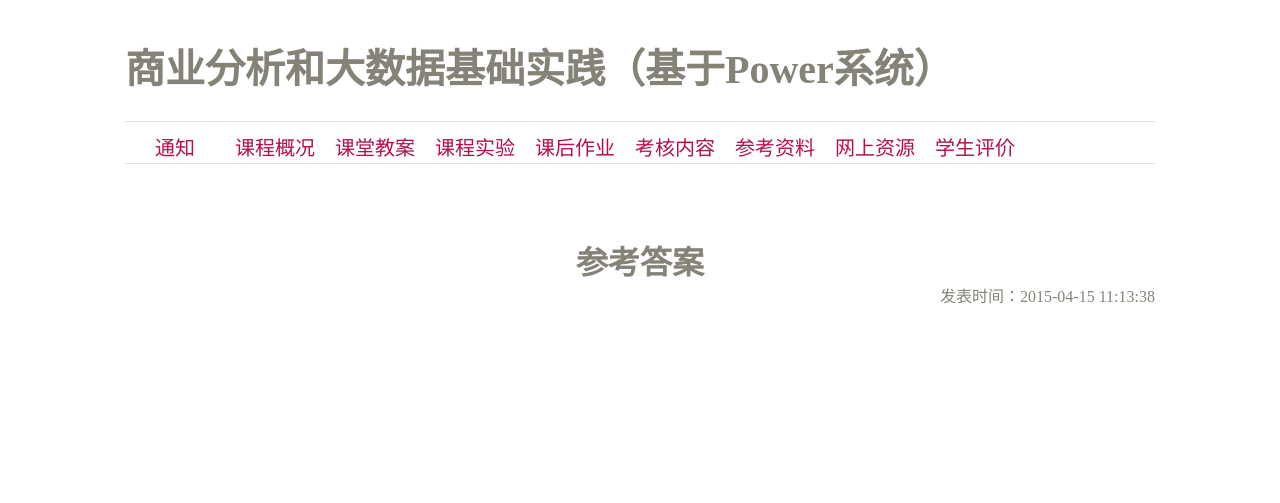
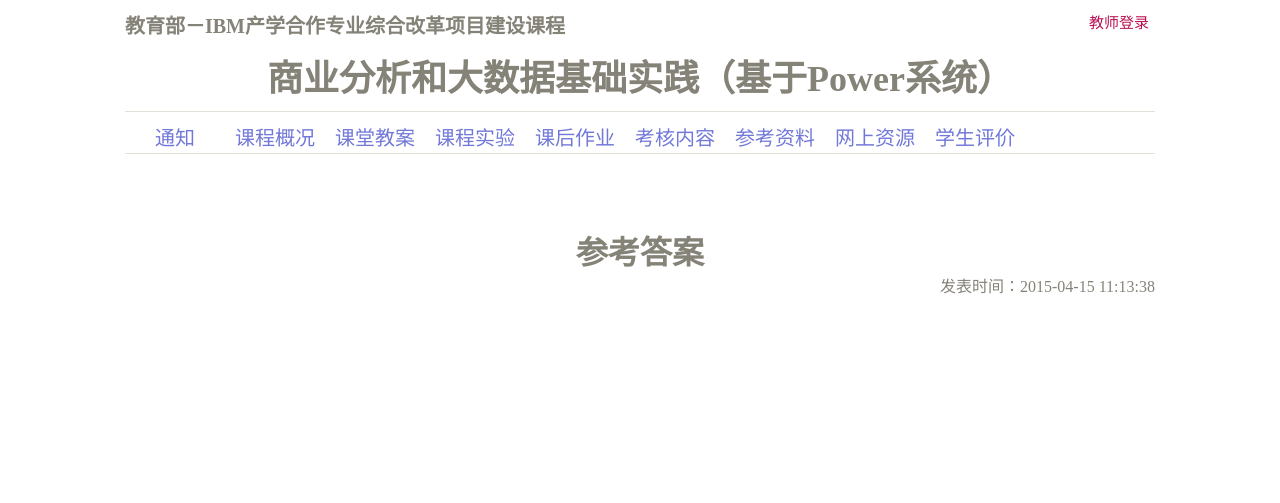
Before and after one commit to sysuzjz/IBM-BigData-course-mainpage, a PHP site: page /view/answer.php in a window 1280 px wide. Shown: the top 503 px of the page. Run offline with PHP 8.4, Linux system fonts and the light colour scheme; data comes from the database, SQL or seed files in the repository; both versions use the stored data as it was after the commit.

Commit message:
update some style and text, add lab5 page

```diff
--- a/static/CSS/head.css
+++ b/static/CSS/head.css
@@ -6,14 +6,21 @@
 
 #header {
     color: #858278;
-    height: 111px;
+    /*height: 111px;*/
     padding-top: 10px;
     overflow: hidden;
 }
 
 #head-title {
-    display: inline-block;
-    font-size: 40px;
+    font-size: 36px;
+    margin: 10px 0;
+    text-align: center;
+}
+
+#sub-head-title {
+    margin: 0px;
+    font-size: 20px;
+    text-align: left;
 }
 
 #button-login, #button-logout {
@@ -39,6 +46,10 @@
     padding: 10px;
     font-size: 20px;
     text-align: center;
+}
+
+#menu-container li a {
+    color: #7278D8;
 }
 
 
--- a/static/CSS/public.css
+++ b/static/CSS/public.css
@@ -1,3 +1,6 @@
+body {
+    font-family: "黑体";
+}
 body, ul {
     margin: 0;
     padding: 0;
--- a/view/head.php
+++ b/view/head.php
@@ -30,8 +30,6 @@
     <div id="cover"></div>
     <div id="header">
         <div class="container">
-            <h1 id="head-title">商业分析和大数据基础实践（基于Power系统）</h1>
-            <h2></h2>
             <?php if(!isLogin()) { ?>
                 <div class="float-right">
                     <button id="button-login">教师登录</button>
@@ -42,6 +40,8 @@
                     <input type="submit" value="退出登录" id="button-logout" />
                 </form>
             <?php } ?>
+            <h2 id="sub-head-title">教育部－IBM产学合作专业综合改革项目建设课程</h2>
+            <h1 id="head-title">商业分析和大数据基础实践（基于Power系统）</h1>
         </div>
     </div>
     <div id="menu-container" class="container">
@@ -116,7 +116,10 @@
                 <a href="lab3.php">商务智能</a>
             </li>
             <li>
-                <a href="lab4.php">大数据处理</a>
+                <a href="lab4.php">大数据技术</a>
+            </li>
+            <li>
+                <a href="lab5.php">大数据系统平台</a>
             </li>
         </ul>
         <ul class="submenu clear-float" data-type="homework">
--- a/view/lab4.php
+++ b/view/lab5.php
@@ -1,8 +1,8 @@
 <?php
     include_once("./head.php");
-    $content = getContent("lab4");
+    $content = getContent("lab5");
 ?>
-    <h2>大数据处理</h2>
+    <h2>大数据系统平台</h2>
     <div class="subhead clear-float">
         <?php if(isTeacher()) { ?>
             <a href="#" class="float-left edit-btn">编辑</a>
@@ -17,7 +17,7 @@
         <div id="edit-container">
             <form action="../presenter/admin.action.php" method="post">
                 <input type="hidden" name="func" value="updateContent" />
-                <input type="hidden" name="type" value="lab4" />
+                <input type="hidden" name="type" value="lab5" />
                 <script id="container" name="content" type="text/plain"><?=$content['content']?></script>
                 <input type="submit" value="提交" />
             </form>
```
Also changed, not shown: ibm.sql (+9 -8 lines).
